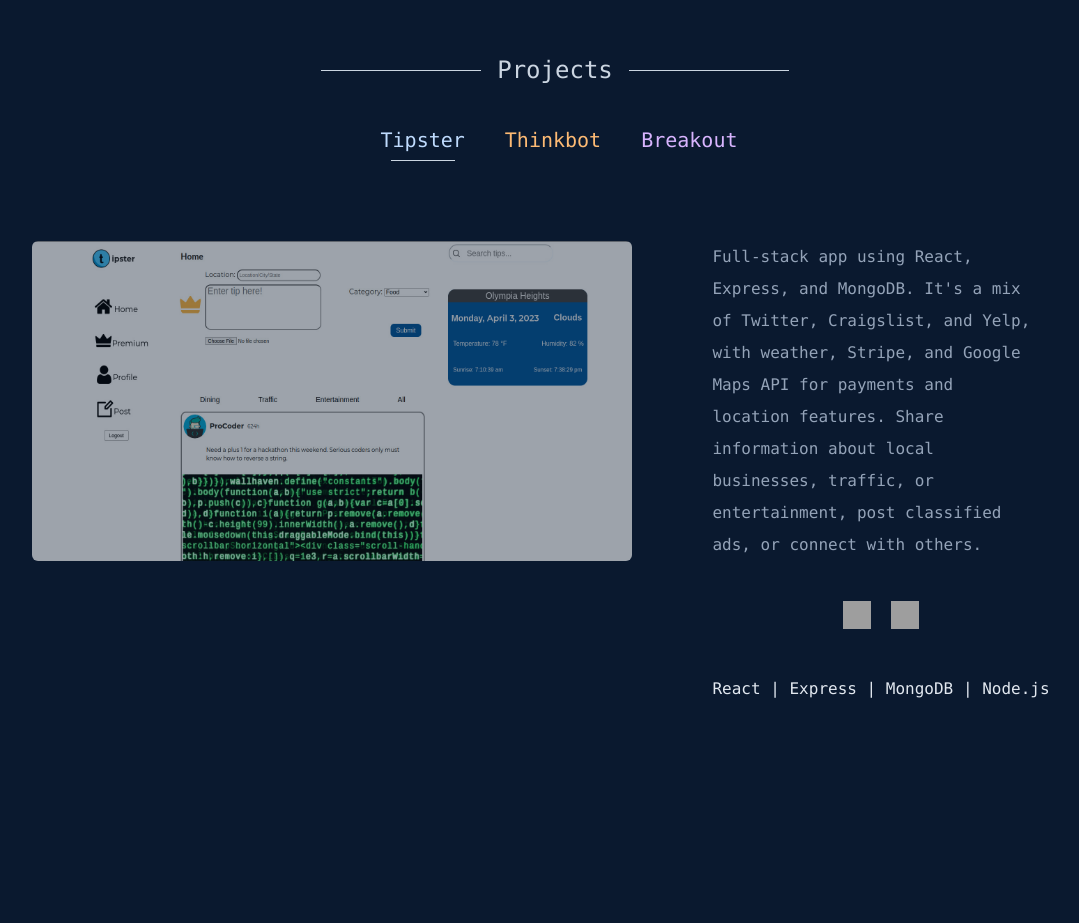
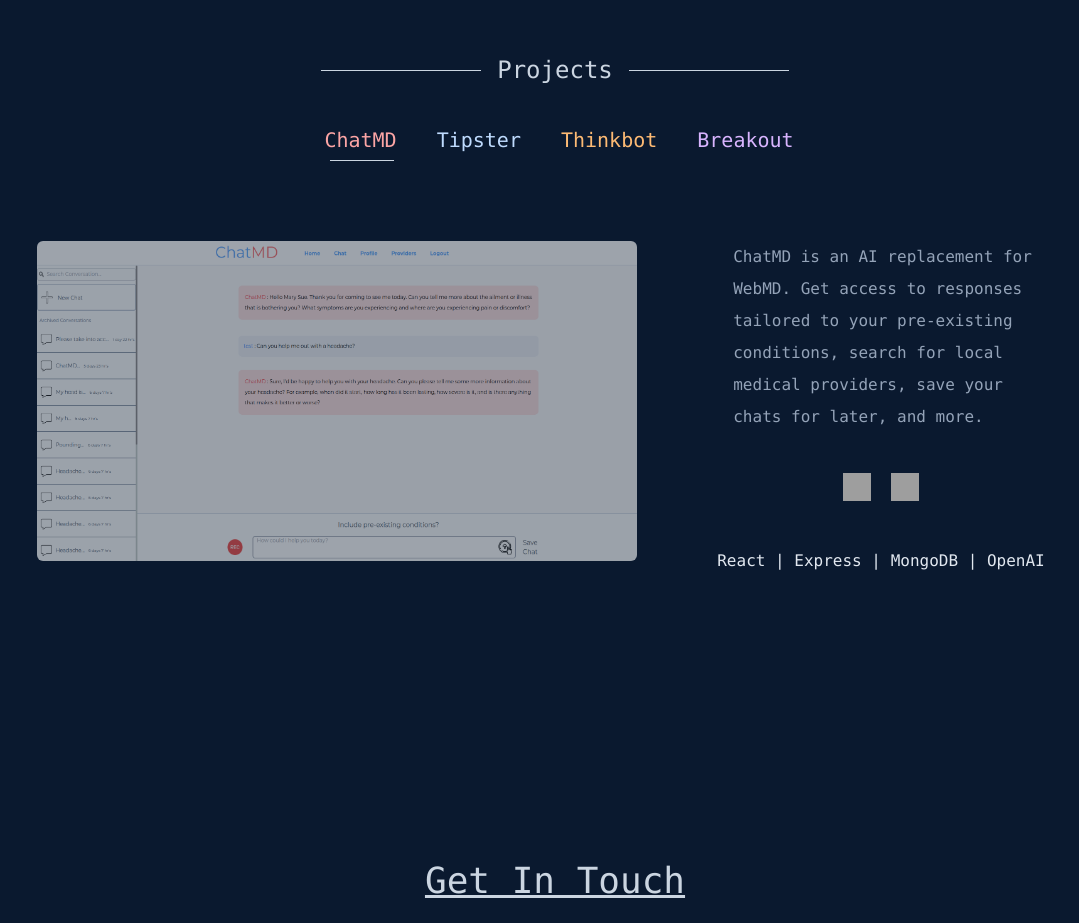
Before and after one commit to jimmyvallejo/portfolio-site, a React (Create React App) app: page / in a window 1280 px wide. Shown: the part 2300-3223 px from the top of the page, without its empty margins (85-1164 px from the left). Built offline with nearby package versions, Linux system fonts and the light colour scheme; grey boxes are pictures that could not be loaded.

Commit message:
added new project

```diff
--- a/src/components/Projects.js
+++ b/src/components/Projects.js
@@ -39,7 +39,7 @@
       <div
         className={isSmall ? "flex flex-col justify-center items-center" : ""}
       >
-        <p className="lg:text-left text-center mb-10 text-slate-400 leading-10 lg:leading-8  mr-2 lg:mr-0 w-80">
+        <p className="lg:text-left text-center mb-10 text-slate-400 leading-10 lg:leading-8  ml-4 lg:mr-0 w-80">
           {project}
         </p>
         <div className="flex justify-center mb-12 lg:mr-10">
--- a/src/components/Work.js
+++ b/src/components/Work.js
@@ -8,6 +8,7 @@
   // const p2Name = "Lairbnb";
   const p3Name = "Breakout";
   const p4Name = "Thinkbot"
+  const p5Name = "ChatMD"
 
   const p1 = `Full-stack app using React, Express, and MongoDB.
   It's a mix of Twitter, Craigslist, and Yelp, with weather, Stripe, and
@@ -28,34 +29,44 @@
   Students get personalized responses from the AI based on subject and age.
   Teachers get access to dynamic student data.`;
 
+  const p5 =
+    `ChatMD is an AI replacement for WebMD. Get access to responses
+    tailored to your pre-existing conditions, search for local
+    medical providers, save your chats for later, and more.`;
+
   const p1Tech = "React | Express | MongoDB | Node.js";
   // const p2Tech = "HandleBars | Express | MongoDB | Node.js";
   const p3Tech = "JavaScript | Canvas | HTML | CSS";
   const p4Tech = "React | Express | MongoDB | OpenAI" ;
 
+
   const p1Img = process.env.PUBLIC_URL + "tipster.jpg";
   // const p2Img = process.env.PUBLIC_URL + "lairbnb1.png";
   const p3Img = process.env.PUBLIC_URL + "brick.jpg";
   const p4Img = process.env.PUBLIC_URL + "fourth.jpg";
+  const p5Img = process.env.PUBLIC_URL + "2.png";
 
   const p1Source = "https://tipster-app.netlify.app/";
   // const p2Source = "https://lairbnb.fly.dev/";
   const p3Source = "https://github.com/jimmyvallejo/Breakout-Game-2D";
   const p4Source = "https://thinkbot.netlify.app/";
+  const p5Source = "https://chat-md.netlify.app/";
 
   const p1Git = "https://github.com/jimmyvallejo/tipster-front-end";
   // const p2Git = "https://github.com/jimmyvallejo/Lair-Bnb-Project";
   const p3Git = "https://jimmyvallejo.github.io/Breakout-Game-2D/";
   const p4Git = "https://github.com/jimmyvallejo/ThinkBot-Frontend";
+  const p5Git = "https://github.com/jimmyvallejo/ChatMD-Frontend";
 
-  const [img, setImg] = useState(p1Img);
-  const [text, setText] = useState(p1);
-  const [tech, setTech] = useState(p1Tech);
-  const [source, setSource] = useState(p1Source);
-  const [git, setGit] = useState(p1Git);
-  const [hr1, setHr1] = useState(true);
+  const [img, setImg] = useState(p5Img);
+  const [text, setText] = useState(p5);
+  const [tech, setTech] = useState(p4Tech);
+  const [source, setSource] = useState(p5Source);
+  const [git, setGit] = useState(p5Git);
+  const [hr1, setHr1] = useState(false);
   const [hr2, setHr2] = useState(false);
   const [hr3, setHr3] = useState(false);
+  const [hr4, setHr4] = useState(true)
 
   const change1 = () => {
     setText(p1);
@@ -66,6 +77,7 @@
     setGit(p1Git);
     setHr2(false);
     setHr3(false);
+    setHr4(false);
     setHr1(true);
   };
 
@@ -78,6 +90,7 @@
     setGit(p4Git);
     setHr3(false);
     setHr1(false);
+    setHr4(false);
     setHr2(true);
   };
 
@@ -90,8 +103,22 @@
     setGit(p3Git);
     setHr1(false);
     setHr2(false);
+    setHr4(false);
     setHr3(true);
   };
+
+    const change4 = () => {
+      setText(p5);
+      setImg(p5Img);
+      setTech("");
+      setTech(p4Tech);
+      setSource(p5Source);
+      setGit(p5Git);
+      setHr1(false);
+      setHr2(false);
+      setHr3(false)
+      setHr4(true);
+    };
 
   return (
     <div
@@ -104,6 +131,28 @@
         <hr className="border-slate-300 w-20 lg:w-40 mx-4" />
       </div>
       <div className=" mb-10 lg:mb-20 flex flex-row lg:pl-2">
+        {hr4 ? (
+          <div className="flex flex-col justify-center">
+            <a
+              onClick={change4}
+              className="mr-10 text-xl text-red-300 hover:text-red-400 cursor-pointer"
+            >
+              {p5Name}
+            </a>
+            <hr
+              className={`projecthr border-slate-300 w-16 ml-1.5 mt-1.5 ${
+                hr4 ? "fade-in-left" : ""
+              }`}
+            />
+          </div>
+        ) : (
+          <a
+            onClick={change4}
+            className="mr-10 text-xl text-red-300 hover:text-red-400 cursor-pointer"
+          >
+            {p5Name}
+          </a>
+        )}
         {hr1 ? (
           <div className="flex flex-col justify-center">
             <a
```
Also changed, not shown: public/2.png (added).
